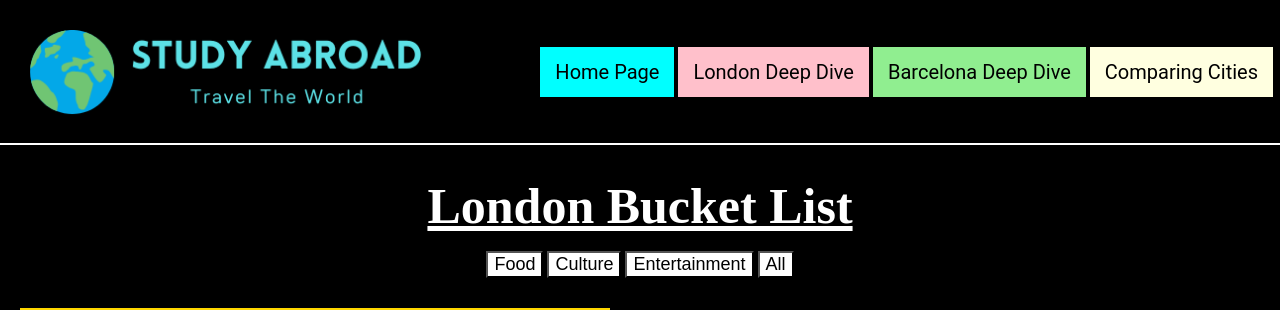
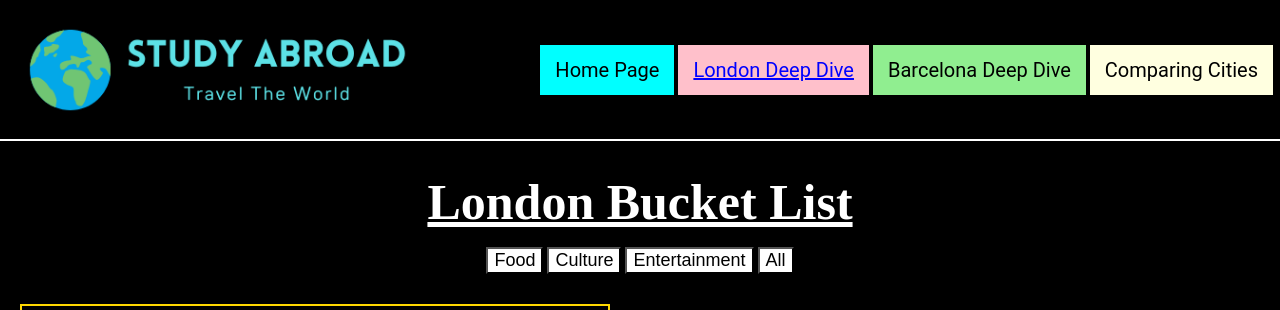
Before and after one commit to samlawre/339FinalProject, a plain HTML site: page london.html in a window 1280 px wide. Shown: the top 310 px of the page. Drawn offline with Linux system fonts and the light colour scheme; files whose address does not match are found by name.

Commit message:
Add files via upload

```diff
--- a/css/london.css
+++ b/css/london.css
@@ -59,3 +59,11 @@ footer{
 #main{
     color:white;
 }
+.first a{
+    color: black;
+    text-decoration: none;
+}
+.second a{
+    color: blue;
+    text-decoration: underline;
+}
--- a/css/style.css
+++ b/css/style.css
@@ -14,10 +14,11 @@ h1{
 }
 
 nav{
-    display: flex;
+    display: inline-grid;
+    grid-template-columns: 1/5 4/5;
     width:100%;
     /* padding-bottom: 15px; */
-    justify-content: space-between;
+    justify-content: center;
     border-bottom: 2px solid white;
 }
 nav ul{
@@ -28,6 +29,7 @@ nav ul{
     padding: 0;
     box-sizing: border-box;
     width:100%;
+    overflow: none;
   }
 
 nav ul li{
@@ -42,6 +44,7 @@ nav a:active{
 }
 
 nav a:hover{
+    text-decoration: underline;
     color:blue;
 }
 
@@ -76,7 +79,8 @@ p{
 
 nav img{
     border:none;
-    justify-content: left;
+    justify-self: center;
+    align-content: center;
     width:400px;
 }
 
@@ -103,8 +107,6 @@ main a:focus{
     background-color: aqua;
     padding: auto;
     border: 2px solid black;
-
-
 }
 
 header p{
@@ -236,3 +238,75 @@ nav ul{
 .image:hover{
     opacity:.5;
 }
+
+.new{
+    display:grid;
+    grid-template-columns: 2;
+}
+
+.first a{
+    color: blue;
+    text-decoration: underline;
+}
+@media screen and (prefers-reduced-motion: reduce){
+    html{
+        scroll-behavior: auto; /* Removes scroll animation */
+    }
+
+    .skip a{
+      -webkit-transition: none; /* sets to default setting */
+      transition: none;        /* sets to default setting */
+     }
+    }
+
+@media only screen and (min-width: 800px){
+    nav{
+        display: flex;
+        justify-content: space-between;
+        /* grid-template-row: 1/5 1/5 1/5 1/5 1/5; */
+    }
+    nav ul{
+        display: flex;
+        justify-self: right;
+        justify-content: space-around;
+        width:70%;
+
+    }
+
+    nav img{
+        display: flex;
+        justify-self: left;
+        width:35%;
+    }
+    nav ul{
+        display: flex;
+        -ms-flex-positive: 1;
+        flex-grow: 1;
+        -ms-flex-negative: 1;
+        flex-shrink: 1;
+        -ms-flex-preferred-size: 0;
+        flex-basis: 0;
+        margin: 0 5px;
+    }
+}
+
+@media only screen and (min-width: 1100px){
+    nav{
+        display: flex;
+        justify-content: space-between;
+        /* grid-template-row: 1/5 1/5 1/5 1/5 1/5; */
+    }
+    nav ul{
+        display: flex;
+        justify-self: right;
+        justify-content: right;
+        width:70%;
+
+    }
+    nav img{
+        display: flex;
+        justify-self: left;
+        width:30%;
+        align-self: center;
+    }
+}
```
